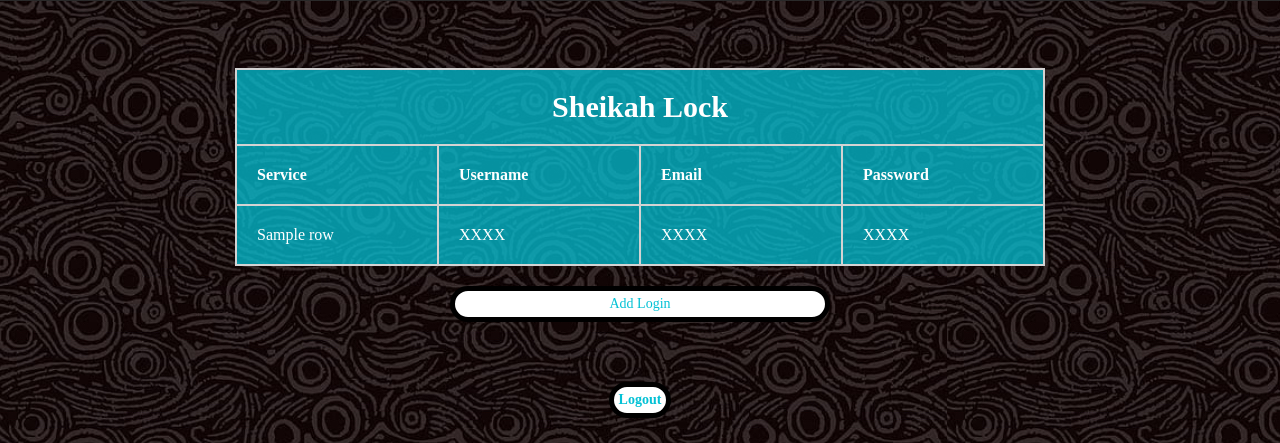
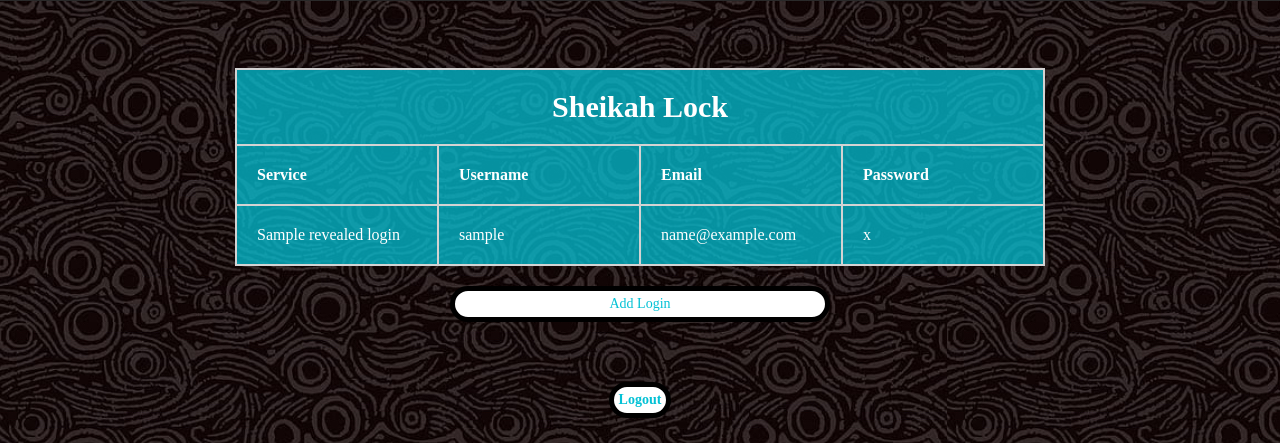
Before and after one commit to Owen-dev-ops/Sheikah_lock, a Flask app: template templates/index.html in a window 1280 px wide. Shown: the top 443 px of the page. Run offline with Flask 3, Linux system fonts and the light colour scheme; the template is opened without the code that fills it: most values are stand-ins (such as "Sample title", 1, 10 or a date in 2020); some web fonts are replaced.

Commit message:
Login info now reveals itself when user clicks on a row.

```diff
--- a/app.py
+++ b/app.py
@@ -44,12 +44,19 @@ def index():
 
     # If method is post complete user request.
     if request.method == "POST":
-        return render_template("error_page.html", error="TODO")
+        # return render_template("error_page.html", error="TODO")
 
         # Get login id of the login the user wants to see.
+        login_id = request.form.get("user_input")
 
+        if login_id is None:
+            flash("How did you even get here?", "user_error")
 
+        connect_to_db()
+        revealed_logins = g.db.execute("SELECT service_name, service_username, email, service_password FROM logins WHERE id = ?", (login_id, )).fetchone()
+        user_logins = g.db.execute("SELECT service_name, id FROM logins WHERE user_id = ?", (session["user_id"], )).fetchall()
 
+        return render_template("index.html", login_id=login_id, revealed_logins=revealed_logins, user_logins=user_logins)
 
     """EDIT LOGIN LOGIC"""
 
--- a/templates/index.html
+++ b/templates/index.html
@@ -20,12 +20,21 @@
                 <th>Password</th>
             </tr>
             {% for row in user_logins %}
+                {% if row['id']|string == login_id|string %}
+                    <tr data-loginid="{{ login_id }}" class="table_row">
+                        <td> {{ revealed_logins['service_name'] }} </td>
+                        <td> {{ revealed_logins['service_username'] }} </td>
+                        <td> {{ revealed_logins['email'] }}</td>
+                        <td> {{ revealed_logins['service_password'] }} </td>
+                    </tr>
+                {% else %}
                     <tr data-loginid="{{ row['id'] }}" class="table_row">
                         <td> {{ row['service_name'] }} </td>
                         <td> XXXX </td>
                         <td> XXXX </td>
                         <td> XXXX </td>
                     </tr>
+                {% endif %}
             {% endfor %}
         </table>
     </form>
```
Also changed, not shown: sheikah_lock.db, 2 other files. Lines whose indentation alone changed are shown as unchanged.
